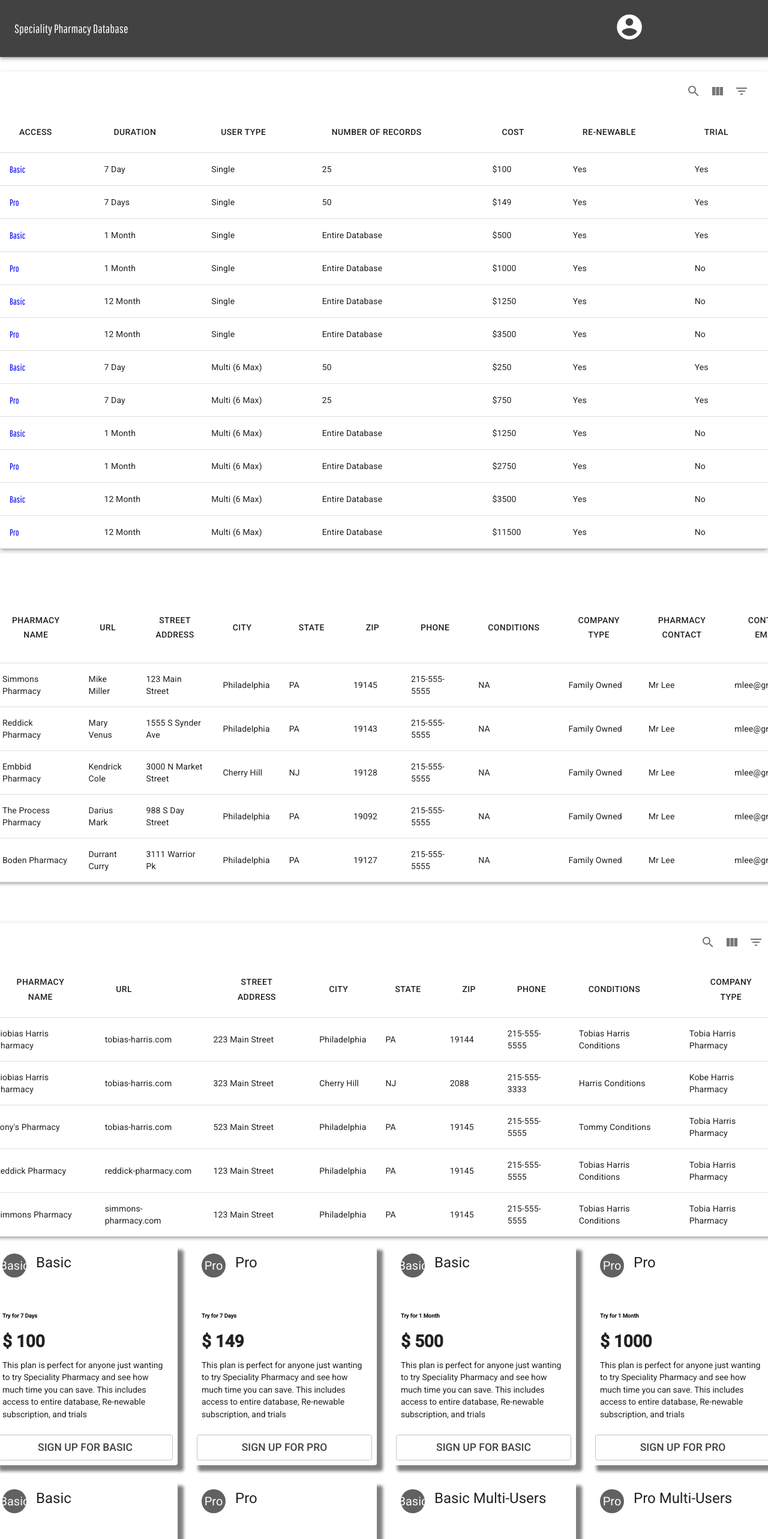
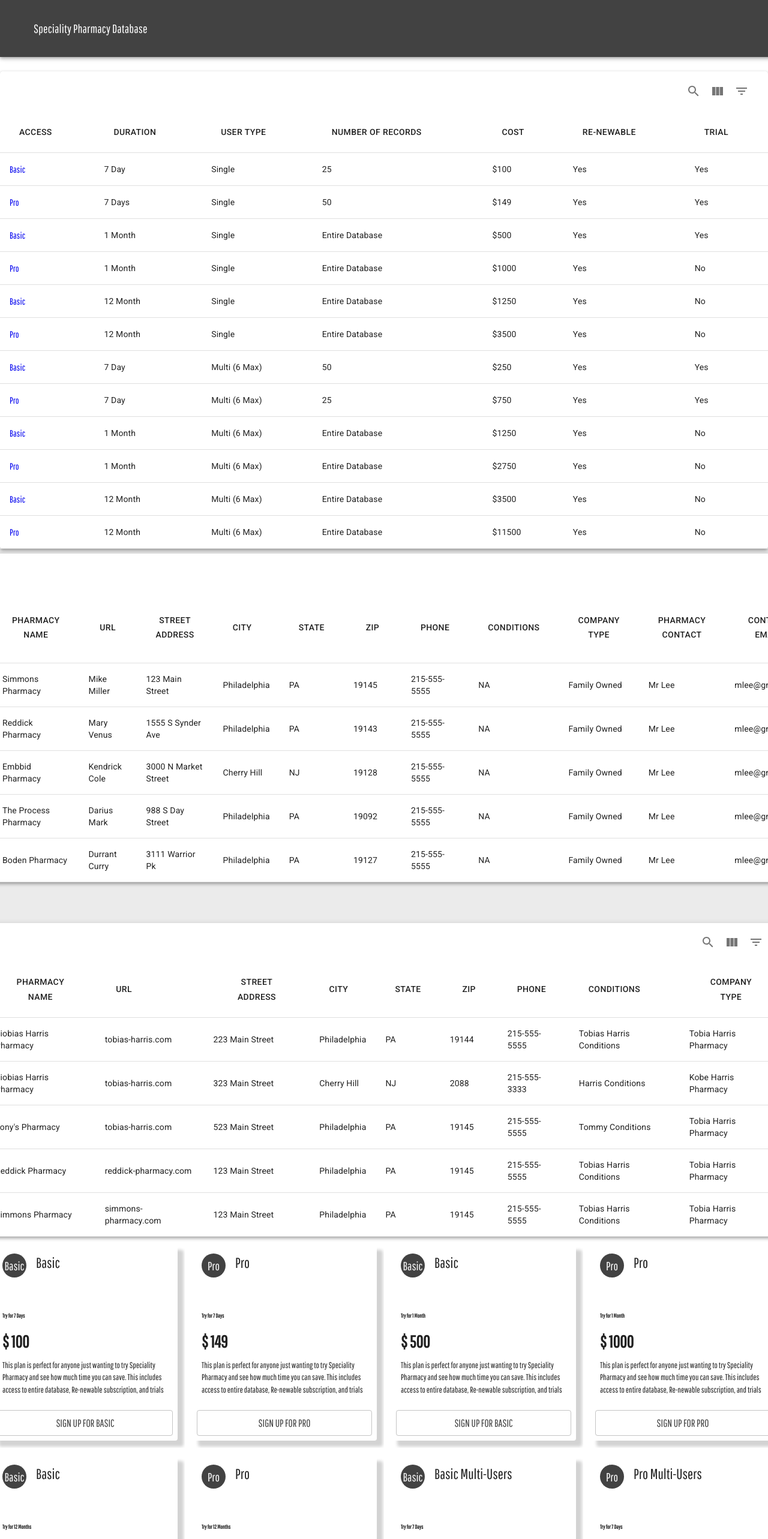
Before and after one commit to MitchellPhilmore/speciality-pharmacy, a React (Create React App) app: page /info in a window 1280 px wide. Shown: the top 2566 px of the page at 60% size. Built offline with nearby package versions, Linux system fonts and the light colour scheme.

Commit message:
fixed datatable whitespace

```diff
--- a/public/index.html
+++ b/public/index.html
@@ -33,6 +33,8 @@
 
   body,html{
   overflow-x:hidden;
+  position: relative;
+
 }
 .App{
   overflow:hidden;
--- a/src/components/Navbar.js
+++ b/src/components/Navbar.js
@@ -21,7 +21,7 @@ const styles = {
   },
   grow: {
     flexGrow: 1,
-    position: "fixed",
+    // position: "fixed",
     fontFamily: 'Pathway Gothic One, sans-serif'
   },
   menuButton: {
@@ -61,7 +61,7 @@ const styles = {
   navItems: {
     color: "white",
     textDecoration: "none",
-    position: "fixed",
+    // position: "fixed",
     right: "25%",
     top: "0",
     fontSize: "80%"
--- a/src/components/ProTier.js
+++ b/src/components/ProTier.js
@@ -300,7 +300,8 @@ class ProTier extends Component {
       overrides: {
         MUIDataTable:{
           root:{
-           width:'200px'
+           width:'200px',
+
           }
 
         },
@@ -311,9 +312,11 @@ class ProTier extends Component {
             margin:'0 auto',
             overflowX:'scroll',
             marginBottom:'50px',
-            position: 'relative'
+            position:'relative'
+
 
           },
+
           elevation2:{
             '27':{
               boxShadow:'none',
@@ -322,11 +325,18 @@ class ProTier extends Component {
             }
           }
         },
+        MuiInput:{
+            underline:{
+             width:'30%'
+
+            }
+          },
         MUIDataTableToolbar: {
           root: {
             background: "#424242",
             color: "white",
-           width:'4000px'
+           width:'2200px',
+          position:'relative'
 
 
          },
@@ -354,12 +364,12 @@ class ProTier extends Component {
         MuiInputBase:{
           root:{
             color:'lightgray',
-            fontSize:'20px',
+            fontSize:'18px',
             textAlign:'right',
             position:'absolute',
-            left:'18%',
+            left:'8%',
             fontFamily: 'Pathway Gothic One, sans-serif',
-            width:'160px'
+             width:'10px'
           }
         },
         MUIDataTableHeadCell:{
@@ -383,12 +393,13 @@ class ProTier extends Component {
           root:{
             fontSize:'15px',
             position:'relative',
-            left:'30px'
+            left:'20px'
           }
         },
         MuiTypography:{
           root:{
-            width:'1000px'
+             width:'1000px',
+
           }
         }
 
--- a/src/components/Tiers.js
+++ b/src/components/Tiers.js
@@ -13,14 +13,19 @@ import pricingTiers from "../pricingTiers";
 const styles = theme => ({
   card: {
     maxWidth: 400,
-    boxShadow: "10px 10px 5px grey"
+    boxShadow: "10px 10px 5px lightgray",
+    fontFamily: 'Pathway Gothic One, sans-serif',
+  },
+  container:{
+    background:'white'
   },
   media: {
     height: 0,
     paddingTop: "56.25%" // 16:9
   },
   actions: {
-    display: "flex"
+    display: "flex",
+    fontFamily: 'Pathway Gothic One, sans-serif',
   },
   expand: {
     transform: "rotate(0deg)",
@@ -33,13 +38,18 @@ const styles = theme => ({
     transform: "rotate(180deg)"
   },
   avatar: {
-    backgroundColor: "#616161"
+    backgroundColor: "#424242",
+    fontFamily: 'Pathway Gothic One, sans-serif',
   },
   links: {
     color: "#424242",
     textDecoration: "none",
-    fontSize: "125%"
+    fontSize: "125%",
+    fontFamily: 'Pathway Gothic One, sans-serif',
   },
+  descriptFonts:{
+    fontFamily: 'Pathway Gothic One, sans-serif'
+  }
   // btn: { backgroundColor: "#424242" }
 });
 
@@ -48,6 +58,7 @@ class Teir extends Component {
     const { classes, name, avatar, cost, duration, tierType } = this.props;
 
     return (
+      <div className={classes.container}>
       <Card className={classes.card}>
         <CardHeader
           avatar={
@@ -56,13 +67,13 @@ class Teir extends Component {
             </Avatar>
           }
           title={
-            <Typography gutterBottom variant="h5" component="h2">
+            <Typography className={classes.descriptFonts} gutterBottom variant="h5" component="h2">
               {name}
             </Typography>
           }
         />
         <CardContent>
-          <Typography component="p">
+          <Typography  className={classes.descriptFonts} component="p">
             <h6>Try for {duration}</h6>
             <h1>$ {cost}</h1>
             {pricingTiers.pro}
@@ -92,6 +103,7 @@ class Teir extends Component {
           </Button>
         </CardActions>
       </Card>
+      </div>
     );
   }
 }
--- a/src/components/basicTier.js
+++ b/src/components/basicTier.js
@@ -180,7 +180,7 @@ class BasicTier extends Component {
             overflow:'hidden',
             overflowY:'hidden',
             marginTop:'50px',
-            marginBottom:'50px'
+            marginBottom:'50px',
           }
         },
         MuiSvgIcon: {
--- a/src/components/tierData.js
+++ b/src/components/tierData.js
@@ -415,9 +415,9 @@ class TeirData extends Component {
             marginTop:'30px',
             border:'none',
             boxShadow:'none',
-            background: '#f5f5f5',
+
             "913":{
-              background:'#f5f5f5'
+
             }
 
 
@@ -430,6 +430,7 @@ class TeirData extends Component {
               overflowX:'hidden',
               marginBottom:'30px',
               border:'none',
+
 
 
             }
@@ -481,7 +482,8 @@ class TeirData extends Component {
             left:'5px',
             padding:'0'
           }
-        }
+        },
+
 
       }
     });
--- a/src/containers/Explorer.js
+++ b/src/containers/Explorer.js
@@ -405,7 +405,8 @@ const tableContainer = {
     overrides: {
       MUIDataTable:{
         root:{
-         width:'200px'
+         width:'200px',
+
         }
 
       },
@@ -416,7 +417,8 @@ const tableContainer = {
           margin:'0 auto',
           overflowX:'scroll',
           marginBottom:'50px',
-          position: 'relative'
+          position:'relative'
+
 
         },
         elevation2:{
@@ -431,7 +433,8 @@ const tableContainer = {
         root: {
           background: "#424242",
           color: "white",
-         width:'4000px'
+         width:'2200px',
+        position:'relative'
 
 
        },
@@ -459,12 +462,19 @@ const tableContainer = {
       MuiInputBase:{
         root:{
           color:'lightgray',
-          fontSize:'20px',
+          fontSize:'18px',
           textAlign:'right',
           position:'absolute',
-          left:'18%',
+          left:'8%',
           fontFamily: 'Pathway Gothic One, sans-serif',
-          width:'160px'
+           width:'100px'
+        },
+
+      },
+      MuiInput:{
+        underline:{
+         width:'40%'
+
         }
       },
       MUIDataTableHeadCell:{
@@ -488,12 +498,13 @@ const tableContainer = {
         root:{
           fontSize:'15px',
           position:'relative',
-          left:'30px'
+          left:'20px'
         }
       },
       MuiTypography:{
         root:{
-          width:'1000px'
+           width:'1000px',
+
         }
       }
     }
@@ -501,6 +512,10 @@ const tableContainer = {
 
   render() {
     let { classes } = this.props;
+    let containerStyle = {
+      background: 'rgba(189, 189, 189, 0.3)'
+    }
+
     return (
       this.state.isLoading ? (
         <div style={centerLoader}>
@@ -517,6 +532,7 @@ const tableContainer = {
           <br/>
           <br/>
       <MuiThemeProvider theme={this.getMuiTheme()}>
+      <div style={containerStyle}>
         <MUIDataTable
           title={
             <Typography
@@ -532,7 +548,9 @@ const tableContainer = {
           columns={columns}
           options={options}
         />
+        </div>
       </MuiThemeProvider>
+
       </div>
     )
     )
--- a/src/containers/Info.js
+++ b/src/containers/Info.js
@@ -28,8 +28,15 @@ const styles = theme => ({
   },
   tierContainer:{
    background:'#f5f5f5 '
+  },
+  containerBackground:{
+    color:'red'
   }
 });
+
+let containerStyle = {
+  background: 'rgba(189, 189, 189, 0.3)'
+}
 
 let settings = {
   dots: true,
@@ -66,17 +73,21 @@ class Info extends Component {
       width: "80%",
       margin: "0 auto"
     };
+    const containerColor = {
+      background:'white'
+    }
     return (
       <div>
         <Navbar className={classes.navBar} name="Detailed Info and Plans" />
-        <div>
-        <Paper className={classes.root}>
+
+
+        <Paper style={containerStyle} className={classes.root}>
 
           <TierData />
           <br />
         </Paper>
 
-        <Grid container spacing={24}>
+        <Grid style={containerStyle}  container spacing={24}>
           {this.state.isLoading ? (
             <Grid item xs={12}>
               <div style={loaderStyle}>
@@ -97,14 +108,16 @@ class Info extends Component {
               </div>
             </Grid>
           ) : (
-            <Grid container spacing={24}>
+            <Grid  container spacing={24}>
+
               <br />
               <br />
               <br />
               <br />
               <BasicTier/>
 
-              <Grid item xs={3}>
+
+              <Grid style={containerColor} item xs={3}>
                 <Tier
                   className={classes.card}
                   cost={100}
@@ -116,7 +129,7 @@ class Info extends Component {
               </Grid>
 
               {/* <Grid item xs={2} /> */}
-              <Grid item xs={3}>
+              <Grid style={containerColor} item xs={3}>
                 <Tier
                   className={classes.card}
                   cost={149}
@@ -128,7 +141,7 @@ class Info extends Component {
               </Grid>
 
               {/* <Grid item xs={2} /> */}
-              <Grid item xs={3}>
+              <Grid style={containerColor} item xs={3}>
                 <Tier
                   className={classes.card}
                   cost={500}
@@ -139,7 +152,7 @@ class Info extends Component {
                 />
               </Grid>
               {/* <Grid item xs={2}/> */}
-              <Grid item xs={3}>
+              <Grid style={containerColor}  item xs={3}>
                 <Tier
                   className={classes.card}
                   cost={1000}
@@ -149,7 +162,7 @@ class Info extends Component {
                   teirType="Single"
                 />
               </Grid>
-              <Grid item xs={3}>
+              <Grid style={containerColor}  item xs={3}>
                 <Tier
                   className={classes.card}
                   cost={1250}
@@ -159,7 +172,7 @@ class Info extends Component {
                   tierType="Single"
                 />
               </Grid>
-              <Grid item xs={3}>
+              <Grid style={containerColor}  item xs={3}>
                 <Tier
                   className={classes.card}
                   cost={3500}
@@ -169,7 +182,7 @@ class Info extends Component {
                   tierType="Single"
                 />
               </Grid>
-              <Grid item xs={3}>
+              <Grid style={containerColor}  item xs={3}>
                 <Tier
                   className={classes.card}
                   cost={250}
@@ -179,7 +192,7 @@ class Info extends Component {
                   tierType="Multiple Users"
                 />
               </Grid>
-              <Grid item xs={3}>
+              <Grid style={containerColor}  item xs={3}>
                 <Tier
                   className={classes.card}
                   cost={750}
@@ -197,7 +210,7 @@ class Info extends Component {
         </Grid>
 
         </div>
-    </div>
+
 
     );
   }
```
